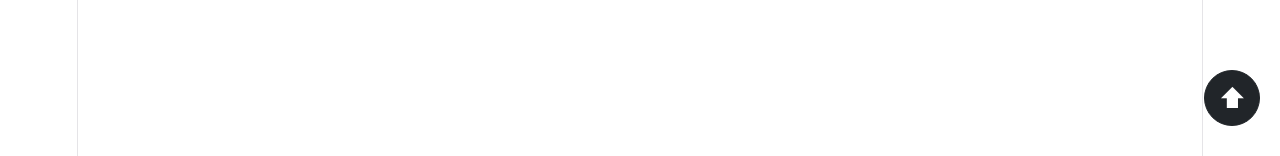
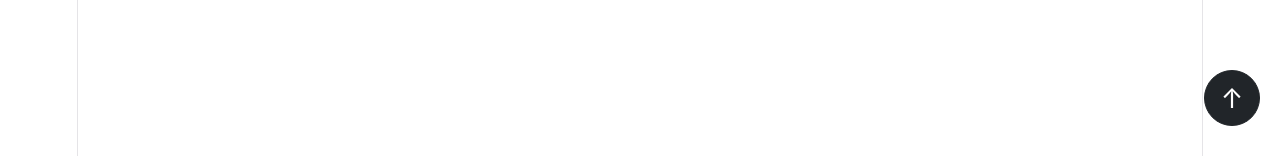
Before and after one commit to springwilliams26/Advanced_React_EComerce_Web_App, a React (Vite) app: page /cart in a window 1280 px wide. Shown: the part 644-800 px from the top of the page. Built offline with nearby package versions, Linux system fonts and the light colour scheme.

Commit message:
BackToTopButton arrow  fix

```diff
--- a/src/components/BackToTopButton.tsx
+++ b/src/components/BackToTopButton.tsx
@@ -24,7 +24,7 @@ const BackToTopButton = () => {
         fontSize: "1.5rem",
       }}
     >
-      ⬆
+      ↑
     </Button>
   );
 };
```
